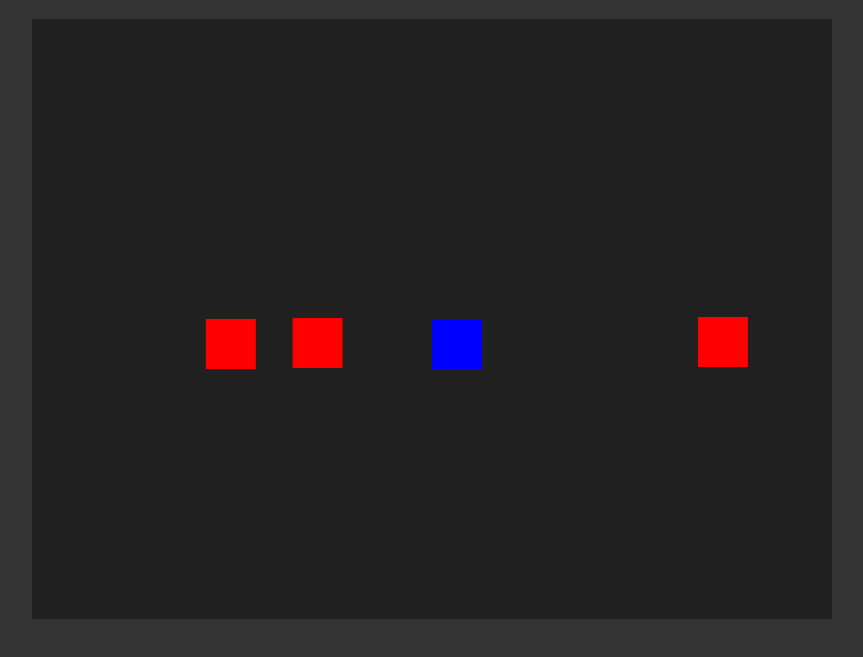
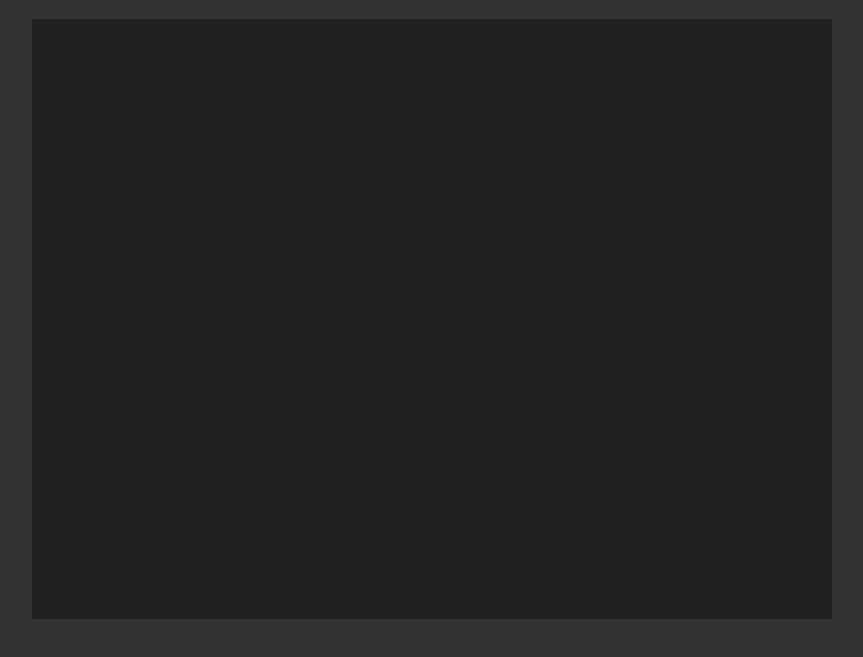
Before and after one commit to Flash01150610/Magic-of-valor-2.0, a plain HTML site: page Index.html in a window 1280 px wide. Shown: the part 61-718 px from the top of the page, without its empty margins (208-1071 px from the left). Drawn offline with Linux system fonts and the light colour scheme.

Commit message:
Update Index.html

```diff
--- a/Index.html
+++ b/Index.html
@@ -26,22 +26,6 @@
         const canvas = document.getElementById('gameCanvas');
         const ctx = canvas.getContext('2d');
 
-        let player = {
-            x: canvas.width / 2,
-            y: canvas.height / 2,
-            width: 50,
-            height: 50,
-            color: 'blue',
-            speed: 5
-        };
-
-        let bullets = [];
-        let enemies = [];
-        let level = 1;
-
-        function drawPlayer() {
-            ctx.fillStyle = player.color;
-            ctx.fillRect(player.x, player.y, player.width, player.height);
         }
 
         function drawBullets() {
@@ -114,22 +98,6 @@
                     break;
                 case ' ':
                     shoot();
-                    break;
-            }
-
-            // Prevent player from going out of bounds
-            if (player.x < 0) player.x = 0;
-            if (player.x + player.width > canvas.width) player.x = canvas.width - player.width;
-        }
-
-        document.addEventListener('keydown', keyDown);
-
-        function gameLoop() {
-            update();
-            requestAnimationFrame(gameLoop);
-        }
-
-        gameLoop();
     </script>
 </body>
 </html>
```
